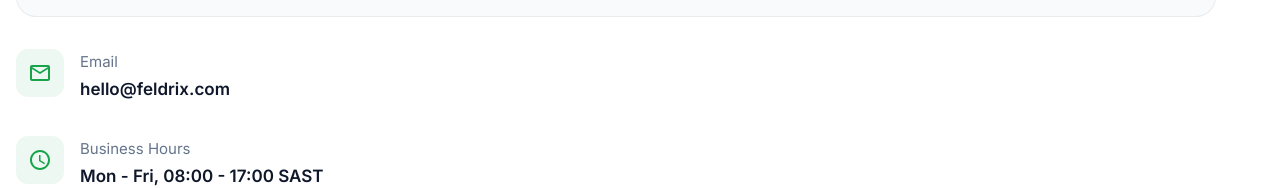
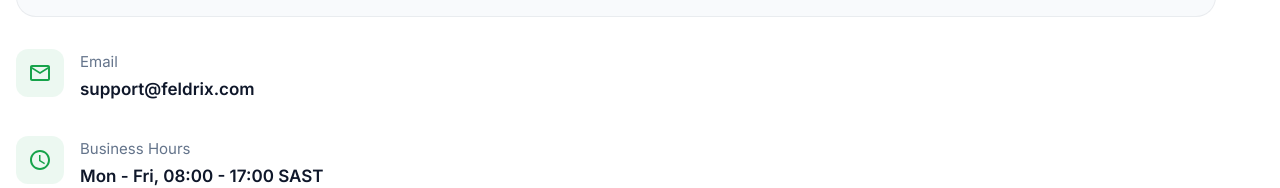
Before and after one commit to supportfeldrix/feldrix-website, a React (Vite) app: page /contact in a window 1280 px wide. Shown: the part 752-940 px from the top of the page. Built offline with nearby package versions, Linux system fonts and the light colour scheme.

Commit message:
Update contact email address in Contact page

```diff
--- a/src/pages/Contact/index.jsx
+++ b/src/pages/Contact/index.jsx
@@ -7,7 +7,7 @@
 import LocationOnOutlinedIcon from '@mui/icons-material/LocationOnOutlined';
 
 const contactInfo = [
-  { icon: <EmailOutlinedIcon />, title: 'Email', detail: 'hello@feldrix.com' },
+  { icon: <EmailOutlinedIcon />, title: 'Email', detail: 'support@feldrix.com' },
   { icon: <AccessTimeOutlinedIcon />, title: 'Business Hours', detail: 'Mon - Fri, 08:00 - 17:00 SAST' },
   { icon: <LocationOnOutlinedIcon />, title: 'Location', detail: 'South Africa' },
 ];
```
